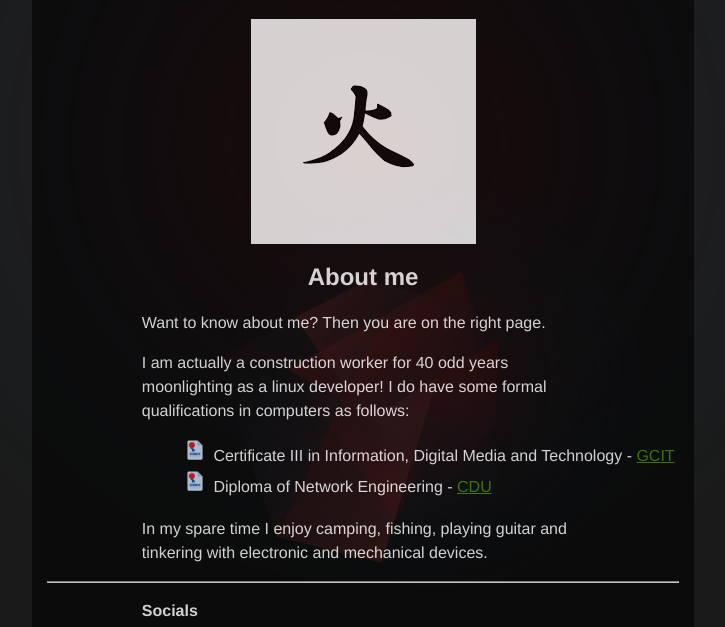
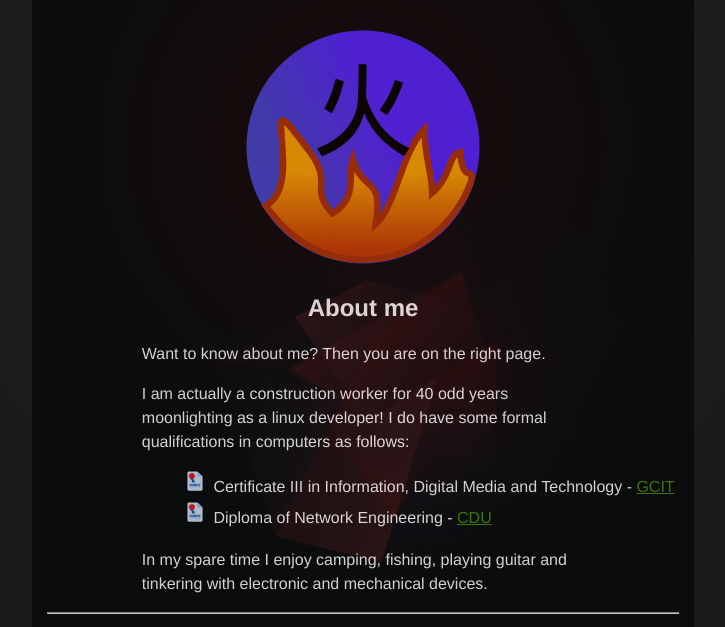
Before and after one commit to 01micko/01micko.github.io, a plain HTML site: page about.html in a window 1280 px wide. Shown: the part 139-766 px from the top of the page, without its empty margins (277-1002 px from the left). Drawn offline with Linux system fonts and the light colour scheme.

Commit message:
new main image

```diff
--- a/about.html
+++ b/about.html
@@ -20,7 +20,7 @@
 </div>
 <div id="banner"><h1>Cooking with Fire! 火</h1></div>
 
-    <img class="middle" src="fire.png" alt="fire" align="center"/>
+    <img class="middle" src="fire256.png" alt="fire"/>
     <h2 class="centre">About me</h2>
     <p class="centre">Want to know about me? Then you are on the right page.</p>
     <p class="centre">I am actually a construction worker for 40 odd years moonlighting as a linux developer! I do have some formal qualifications in computers as follows:</p>
```
Also changed, not shown: index.html (+1 -1 lines), links.html (+1 -1 lines), fire.png (deleted), fire256.png (added).
